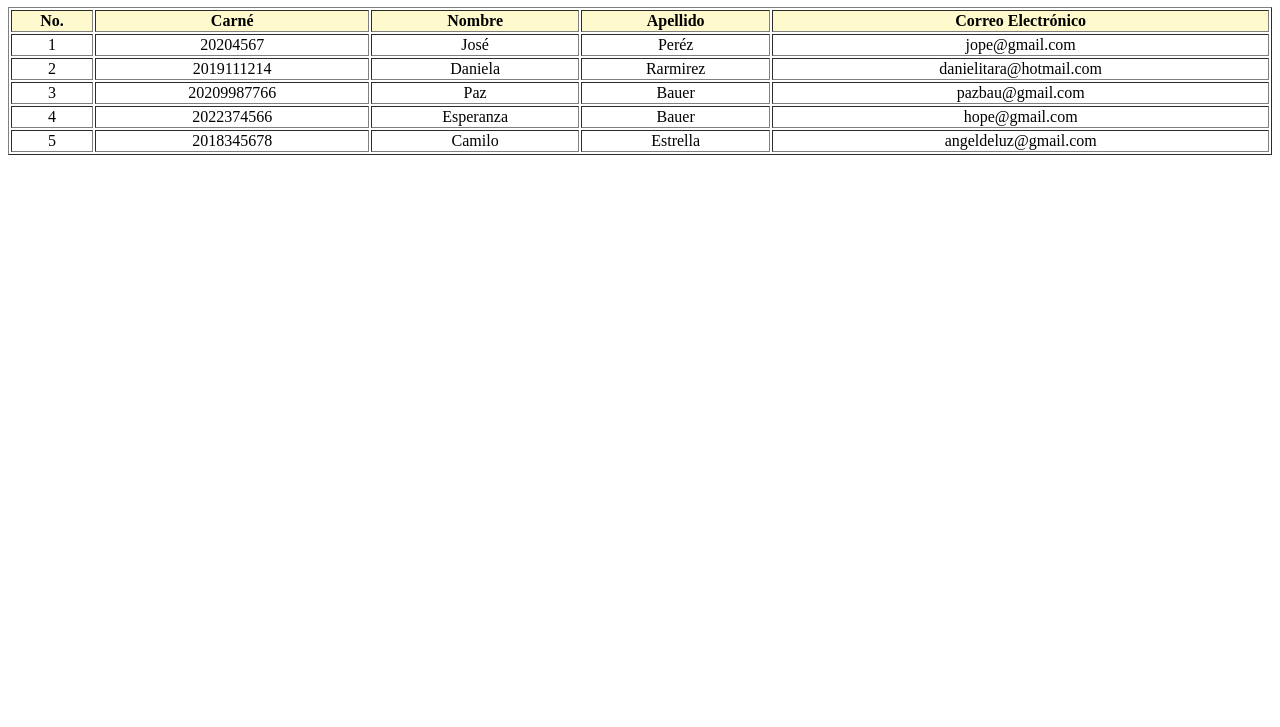
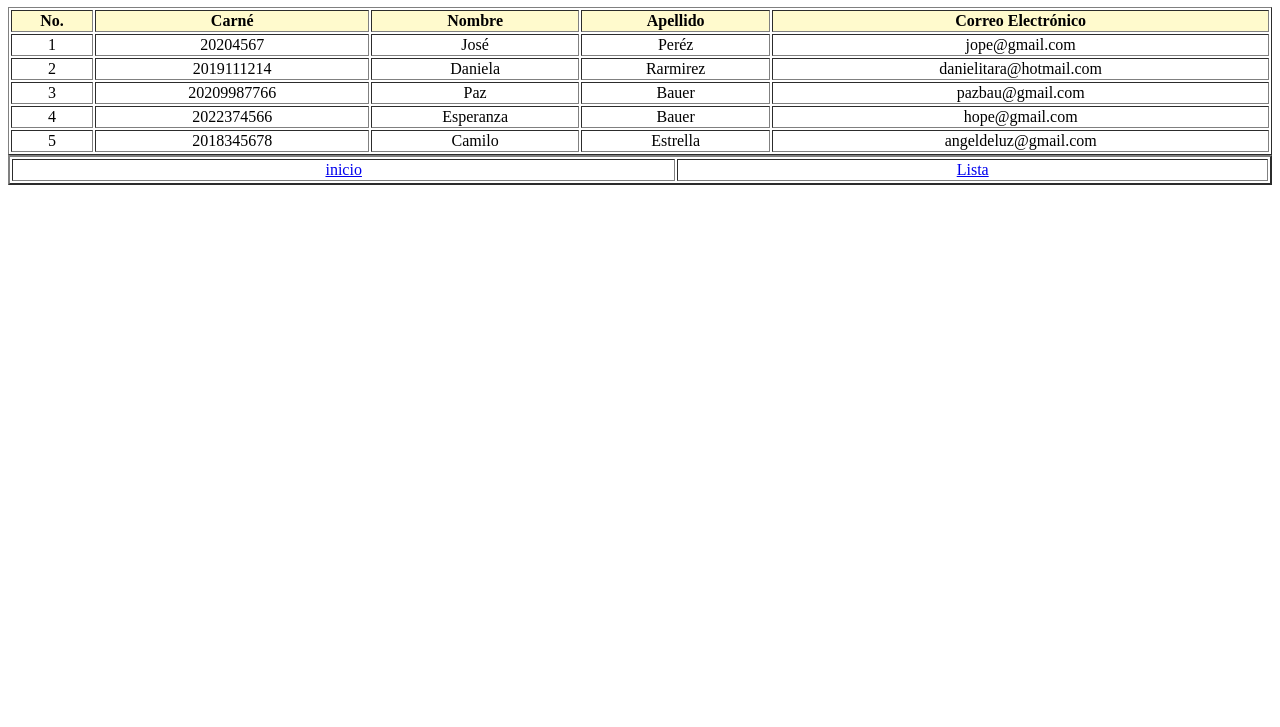
Before and after one commit to ZucelyCamey/efpp-zucely, a plain HTML site: page tabla.html in a window 1280 px wide. Shown: the part 73-800 px from the top of the page. Drawn offline with Linux system fonts and the light colour scheme.

Commit message:
Se agrego enlaces

```diff
--- a/tabla.html
+++ b/tabla.html
@@ -61,6 +61,12 @@
     		</tr>
     	</tbody>
     </table>
+    <table width="100%" border="2px">
+	<tr>
+		<td align="center"><a href="index.html">inicio</a></td>
+		<td align="center"><a href="lista.html">Lista</a></td>
+	</tr>
+</table>
 
 </body>
 </html>
```
Also changed, not shown: lista.html (+6 -1 lines).
